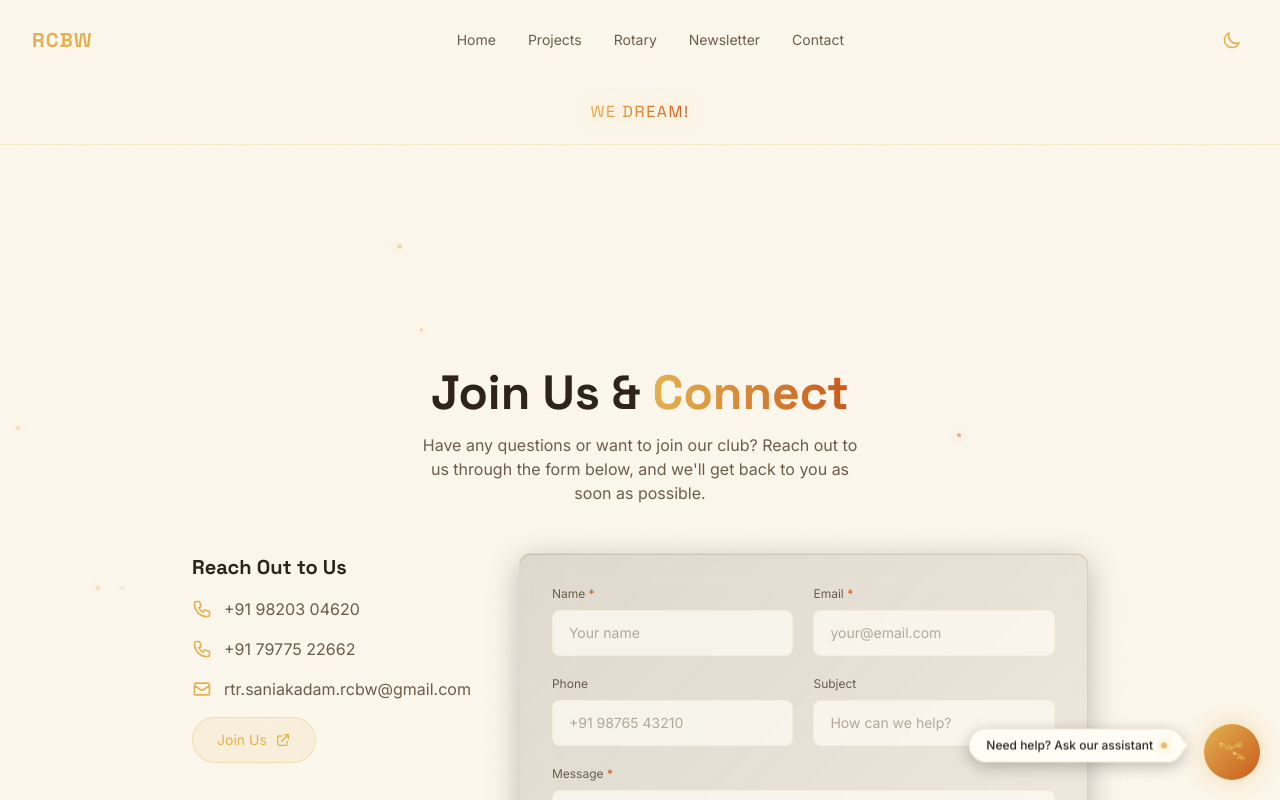
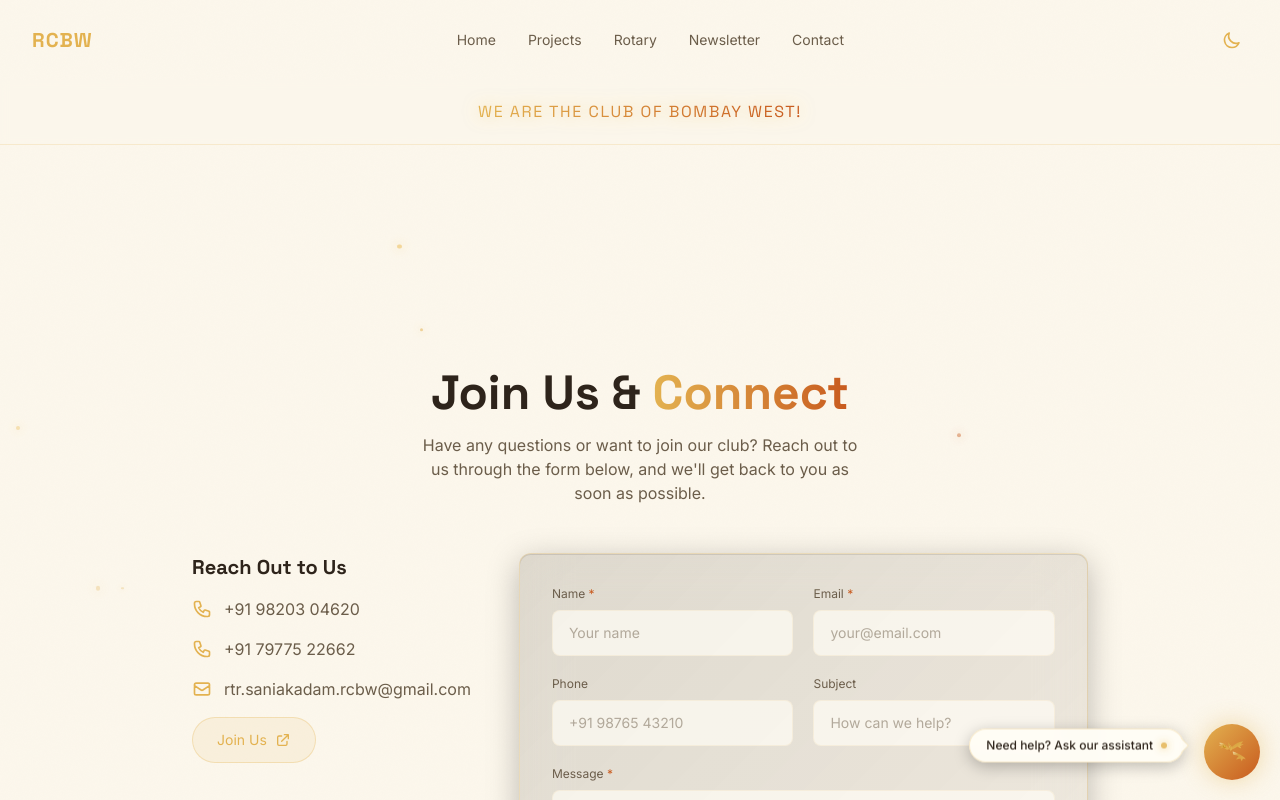
Before and after one commit to Harkeerat-ai/rc_web, a Next.js app: page /contact in a window 1280 px wide. Shown: the top 800 px of the page. Built offline with nearby package versions, Linux system fonts and the light colour scheme.

Commit message:
Hold final chant phrase longer before looping

```diff
--- a/components/layout/CheerMarquee.tsx
+++ b/components/layout/CheerMarquee.tsx
@@ -11,7 +11,14 @@ const PHRASES = [
   "We Are The Club Of Bombay West!",
 ];
 const BEAT_MS = 1000;
+const LAST_PHRASE_MS = 2600;
 const TOTAL_PHASES = PHRASES.length + 1;
+
+function phaseDuration(phase: number): number {
+  if (phase < PHRASES.length - 1) return BEAT_MS;
+  if (phase === PHRASES.length - 1) return LAST_PHRASE_MS;
+  return BEAT_MS;
+}
 
 const PHRASE_CLASS =
   "font-heading text-sm sm:text-base uppercase tracking-widest text-transparent bg-gradient-to-r from-gold to-rust bg-clip-text [filter:drop-shadow(0_0_8px_rgba(227,178,80,0.5))]";
@@ -22,11 +29,16 @@ export default function CheerMarquee() {
 
   useEffect(() => {
     if (reduce) return undefined;
-    const id = setInterval(
-      () => setPhase((p) => (p + 1) % TOTAL_PHASES),
-      BEAT_MS
-    );
-    return () => clearInterval(id);
+    let id: ReturnType<typeof setTimeout>;
+    const tick = () => {
+      setPhase((p) => {
+        const next = (p + 1) % TOTAL_PHASES;
+        id = setTimeout(tick, phaseDuration(next));
+        return next;
+      });
+    };
+    id = setTimeout(tick, phaseDuration(0));
+    return () => clearTimeout(id);
   }, [reduce]);
 
   const activeIndex = phase < PHRASES.length ? phase : null;
```
